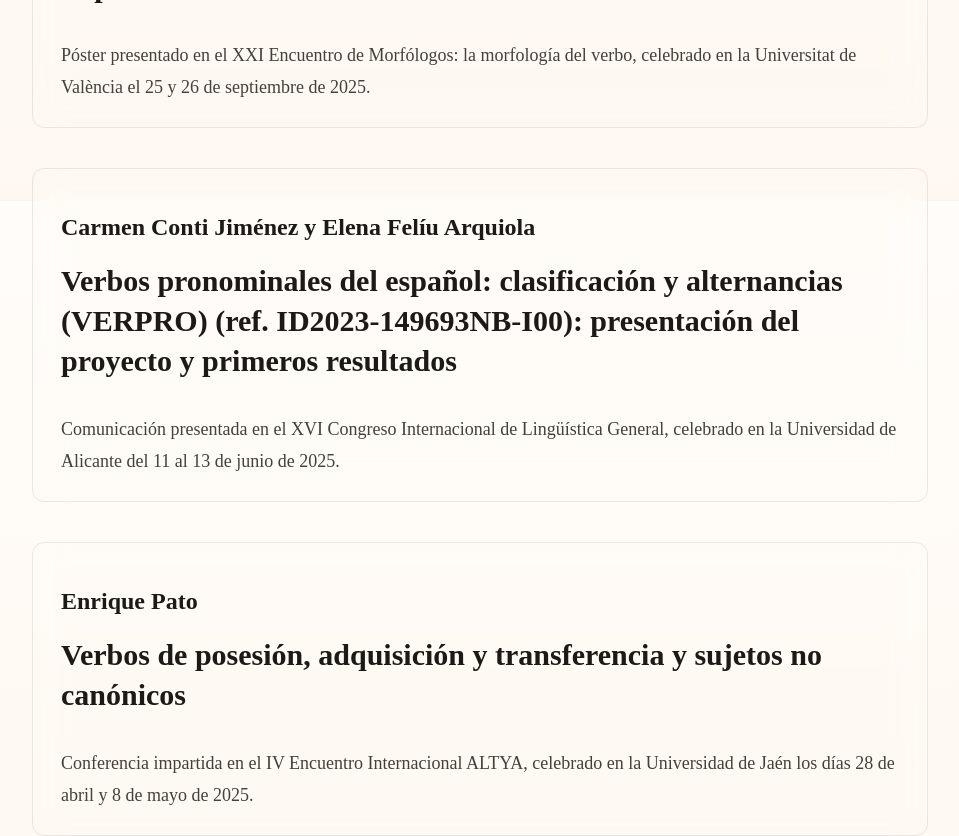
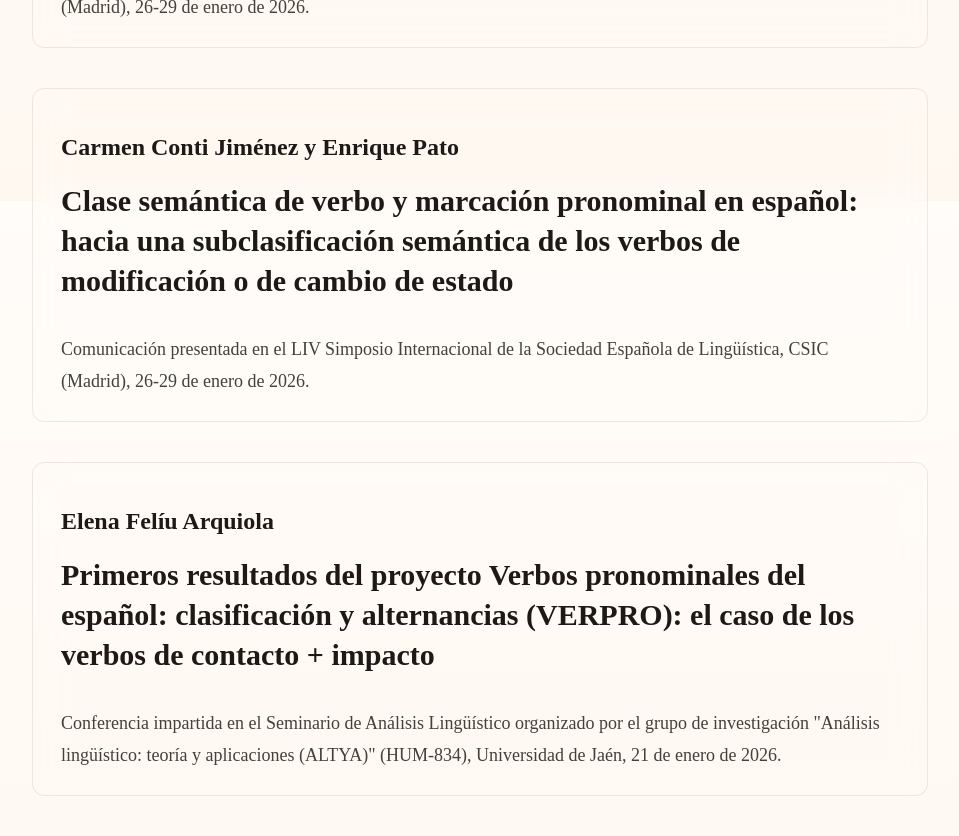
Before and after one commit to jesi-rgb/verpro, a SvelteKit app: page /resultados in a window 1280 px wide. Shown: the part 600-1436 px from the top of the page, without its empty margins (160-1119 px from the left). Built offline with nearby package versions, Linux system fonts and the light colour scheme; a web font is replaced by a local one.

Commit message:
feat: add new resultados

```diff
--- a/src/routes/resultados/+page.svelte
+++ b/src/routes/resultados/+page.svelte
@@ -1,5 +1,23 @@
 <script>
     const resultados = [
+        {
+            author: "Elena Felíu Arquiola",
+            title: "Los verbos de contacto + impacto en español: marcación pronominal y alternancias",
+            description:
+                "Comunicación presentada en el LIV Simposio Internacional de la Sociedad Española de Lingüística, CSIC (Madrid), 26-29 de enero de 2026.",
+        },
+        {
+            author: "Carmen Conti Jiménez y Enrique Pato",
+            title: "Clase semántica de verbo y marcación pronominal en español: hacia una subclasificación semántica de los verbos de modificación o de cambio de estado",
+            description:
+                "Comunicación presentada en el LIV Simposio Internacional de la Sociedad Española de Lingüística, CSIC (Madrid), 26-29 de enero de 2026.",
+        },
+        {
+            author: "Elena Felíu Arquiola",
+            title: "Primeros resultados del proyecto Verbos pronominales del español: clasificación y alternancias (VERPRO): el caso de los verbos de contacto + impacto",
+            description:
+                "Conferencia impartida en el Seminario de Análisis Lingüístico organizado por el grupo de investigación \"Análisis lingüístico: teoría y aplicaciones (ALTYA)\" (HUM-834), Universidad de Jaén, 21 de enero de 2026.",
+        },
         {
             author: "Elena Felíu Arquiola y Carmen Conti Jiménez",
             title: "Presentación y primeros avances del proyecto Verbos pronominales del español: clasificación y alternancias (VERPRO). El caso de los verbos de ingestión y de los verbos de impacto",
```
